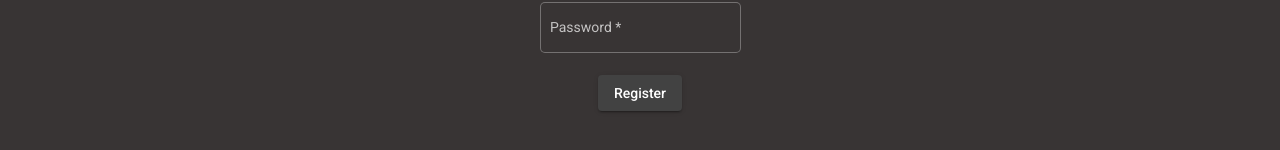
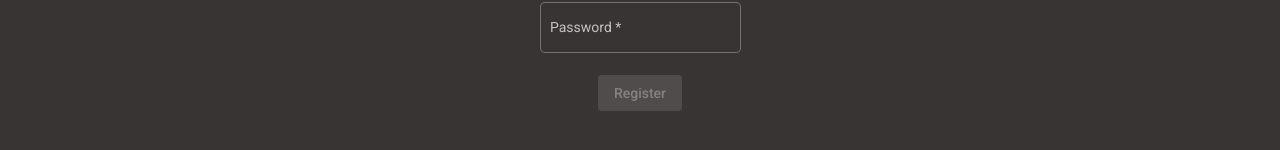
Before and after one commit to oDs1337/register-login-crud, an Angular app: page /register in a window 1280 px wide. Shown: the part 442-592 px from the top of the page. Built offline with nearby package versions, Linux system fonts and the light colour scheme.

Commit message:
fixed bug that allowed to send empty form thru register button

```diff
--- a/src/app/register/register.component.html
+++ b/src/app/register/register.component.html
@@ -41,7 +41,7 @@
       </mat-form-field>
     </div>
     <div class="submitButton">
-      <button mat-raised-button type="submit">Register</button>
+      <button mat-raised-button type="submit" [disabled]="registerForm.invalid">Register</button>
     </div>
   </form>
 </div>
```
